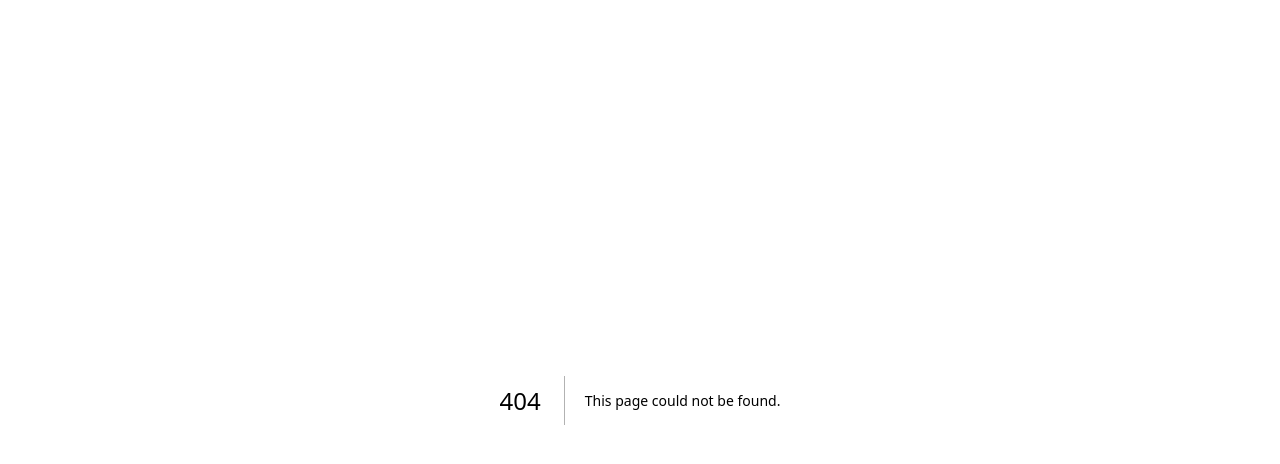
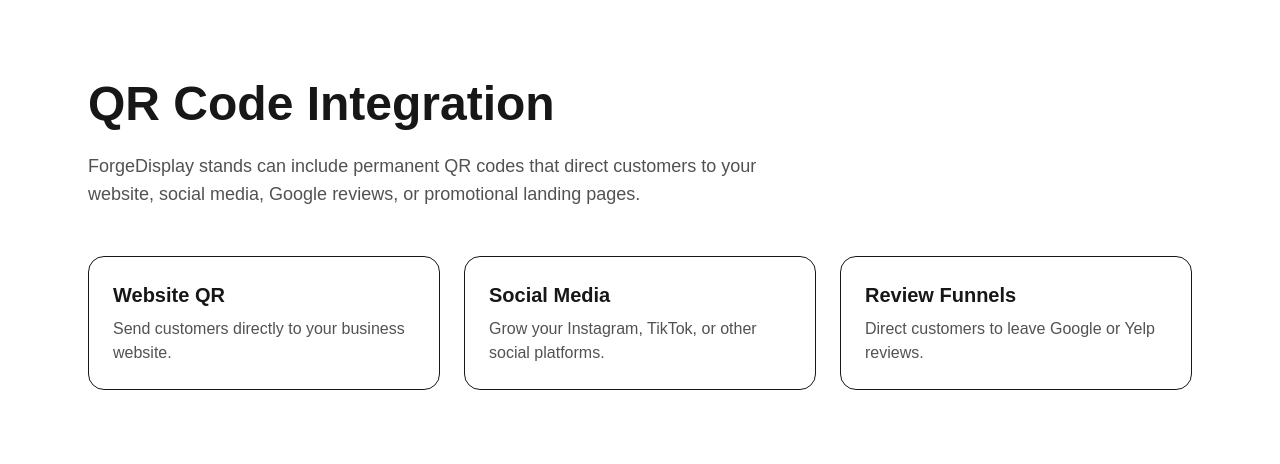
Before and after one commit to reyre808/forgedisplay-site, a Next.js app: page /qr in a window 1280 px wide. Before the commit this address had no page. Shown: the top 464 px of the page. Built offline with nearby package versions, Linux system fonts and the light colour scheme.

Commit message:
add QR integration page

```diff
--- a/src/app/page.tsx
+++ b/src/app/page.tsx
@@ -1,5 +1,5 @@
 "use client";
-
+import Navbar from "@/components/Navbar";
 import { useEffect, useState } from "react";
 
 export default function HomePage() {
@@ -90,7 +90,9 @@
       </div>
 
       {/* MAIN HOMEPAGE */}
-      <section className="relative border-b border-neutral-200 bg-white">
+<Navbar />
+
+<section className="relative border-b border-neutral-200 bg-white">
         <div className="mx-auto grid min-h-screen max-w-7xl items-center gap-12 px-6 py-20 lg:grid-cols-2">
           <div>
             <div className="inline-flex rounded-full border border-neutral-200 bg-neutral-50 px-4 py-1 text-sm text-neutral-600">
--- /dev/null
+++ b/src/app/qr/page.tsx
@@ -0,0 +1,36 @@
+export default function QRPage() {
+  return (
+    <main className="mx-auto max-w-6xl px-6 py-20">
+      <h1 className="text-5xl font-black">QR Code Integration</h1>
+
+      <p className="mt-6 text-lg text-neutral-600 max-w-2xl">
+        ForgeDisplay stands can include permanent QR codes that direct
+        customers to your website, social media, Google reviews, or
+        promotional landing pages.
+      </p>
+
+      <div className="mt-12 grid gap-6 md:grid-cols-3">
+        <div className="rounded-2xl border p-6">
+          <h3 className="font-bold text-xl">Website QR</h3>
+          <p className="mt-2 text-neutral-600">
+            Send customers directly to your business website.
+          </p>
+        </div>
+
+        <div className="rounded-2xl border p-6">
+          <h3 className="font-bold text-xl">Social Media</h3>
+          <p className="mt-2 text-neutral-600">
+            Grow your Instagram, TikTok, or other social platforms.
+          </p>
+        </div>
+
+        <div className="rounded-2xl border p-6">
+          <h3 className="font-bold text-xl">Review Funnels</h3>
+          <p className="mt-2 text-neutral-600">
+            Direct customers to leave Google or Yelp reviews.
+          </p>
+        </div>
+      </div>
+    </main>
+  );
+}
--- /dev/null
+++ b/src/components/Navbar.tsx
@@ -0,0 +1,35 @@
+"use client";
+
+export default function Navbar() {
+  return (
+    <header className="sticky top-0 z-40 border-b border-neutral-200 bg-white">
+      <div className="mx-auto flex max-w-7xl items-center justify-between px-6 py-4">
+        <div className="text-xl font-black tracking-tight">
+          ForgeDisplay
+        </div>
+
+        <nav className="flex gap-6 text-sm font-medium text-neutral-700">
+          <a href="/customization" className="hover:text-black">
+            Customization
+          </a>
+
+          <a href="/qr" className="hover:text-black">
+            QR Integration
+          </a>
+
+          <a href="/reviews" className="hover:text-black">
+            Reviews
+          </a>
+
+          <a href="/contact" className="hover:text-black">
+            Contact
+          </a>
+        </nav>
+
+        <button className="rounded-xl bg-black px-4 py-2 text-sm font-semibold text-white">
+          Customize
+        </button>
+      </div>
+    </header>
+  );
+}
```
